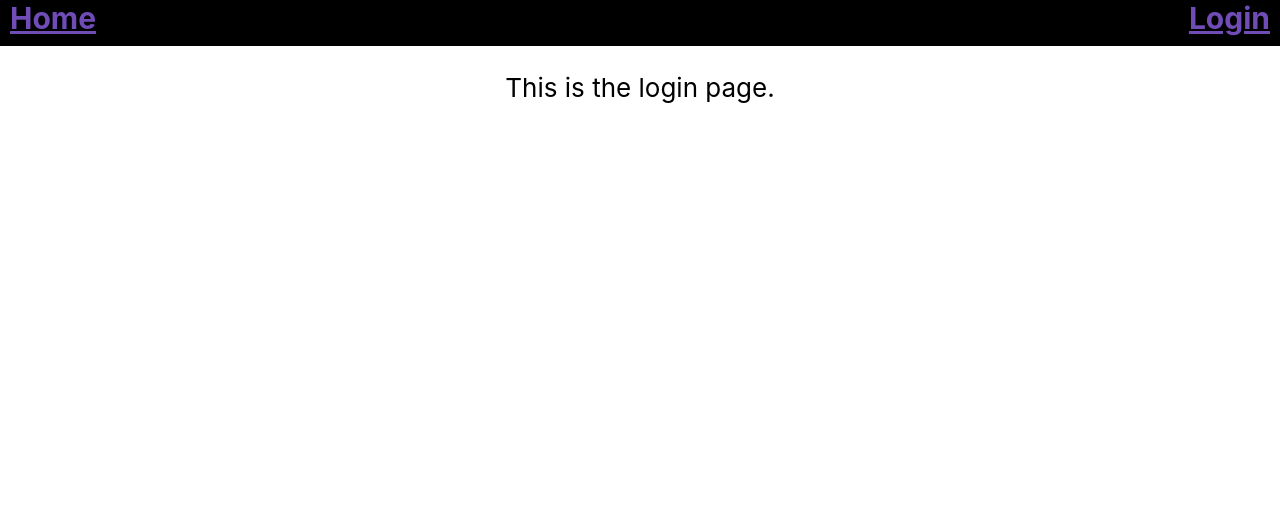
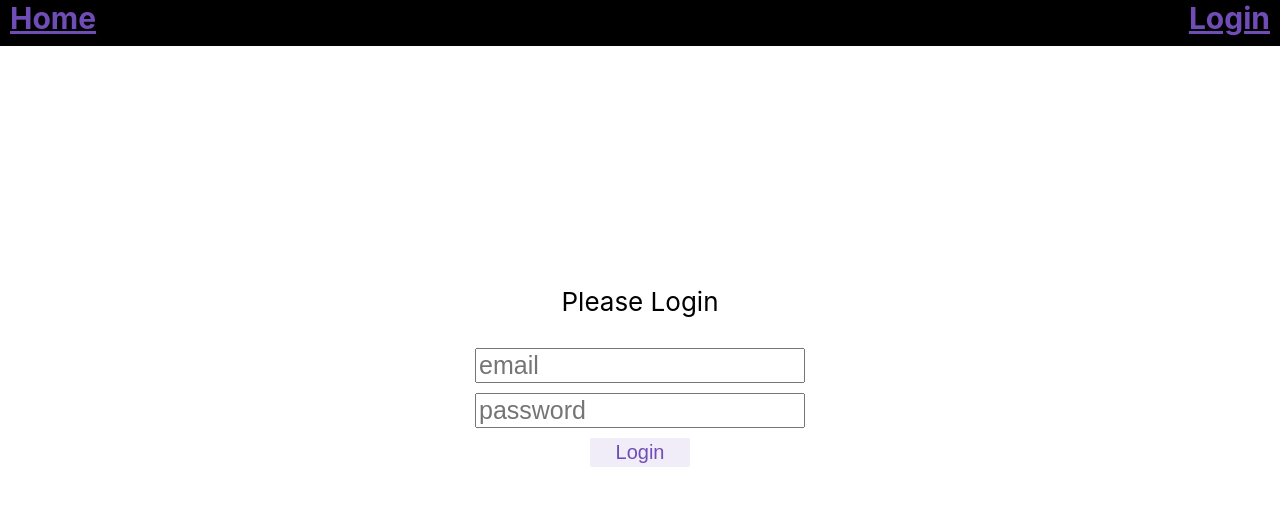
Before and after one commit to ray228/React-Redux-Firebase-Authentication, a React (Create React App) app: page /Login in a window 1280 px wide. Shown: the top 506 px of the page. Built offline with nearby package versions, Linux system fonts and the light colour scheme.

Commit message:
Create Login Screen UI

```diff
--- a/src/screens/Login.tsx
+++ b/src/screens/Login.tsx
@@ -1,13 +1,42 @@
-import React from 'react';
+import React, { useState } from 'react';
 import styled from 'styled-components';
 
 const LoginScreen = () => {
 
+    // TODO: Instead of making requests here, we should:
+    //   - Have a redux authentication feature
+    //   - Have actions for the Login Request (ex: LOGIN_REQUESTED, LOGIN_SUCCEEDED, LOGIN_FAILED)
+    //   - When we click on the 'Login' button, this application should:
+    //       - dispatch the LOGIN_REQUESTED action
+    //       - In the LOGIN_REQUESTED reducer, we set the authentication 'isLoading' flag in the store to 'true'
+    //       - In the LOGIN_REQUESTED epic, we should:
+    //          - make a login HTTP request
+    //          - If the request is successful, we dispatch a LOGIN_SUCCEEDED action
+    //            with a payload of the user information
+    //       - In the LOGIN_SUCCEEDED reducer, we should:
+    //          - Populate the store with our user authentication data
+    //          - set the authentication 'isLoading' flag in the store to 'false'
+
+    const [email, setEmail] = useState('');
+    const [password, setPassword] = useState('');
+
     return (
         <Wrapper>
-            <p>
-            This is the login page.
-            </p>
+            <p>Please Login</p>
+            <Input
+                autoCapitalize="none"
+                placeholder="email"
+                value={email}
+                onChange={event => setEmail(event.target.value)}
+            />
+            <Input
+                autoCapitalize="none"
+                placeholder="password"
+                value={password}
+                type="password"
+                onChange={event => setPassword(event.target.value)}
+            />
+            <Button>Login</Button>
         </Wrapper>
     );
 }
@@ -15,10 +44,37 @@ const LoginScreen = () => {
 export default LoginScreen;
 
 const Wrapper = styled.div`
-    text-align: center;
     display: flex;
     flex-direction: column;
+    text-align: center;
+    min-height: 80vh;
     align-items: center;
     justify-content: center;
     font-size: calc(10px + 2vmin);
 `;
+
+const Input = styled.input`
+    font-size: 25px;
+    margin: 5px;
+`;
+
+const Button = styled.button`
+    margin: 5px;
+    width: 100px;
+    appearance: none;
+    background: none;
+    font-size: 20px;
+    outline: none;
+    border: 2px solid transparent;
+    color: rgb(112, 76, 182);
+    cursor: pointer;
+    background-color: rgba(112, 76, 182, 0.1);
+    border-radius: 2px;
+    transition: all 0.15s;
+    &:hover, &:focus {
+        border: 2px solid rgba(112, 76, 182, 0.4);
+    }
+    &:active, {
+        background-color: rgba(112, 76, 182, 0.2);
+    }
+`;
```
